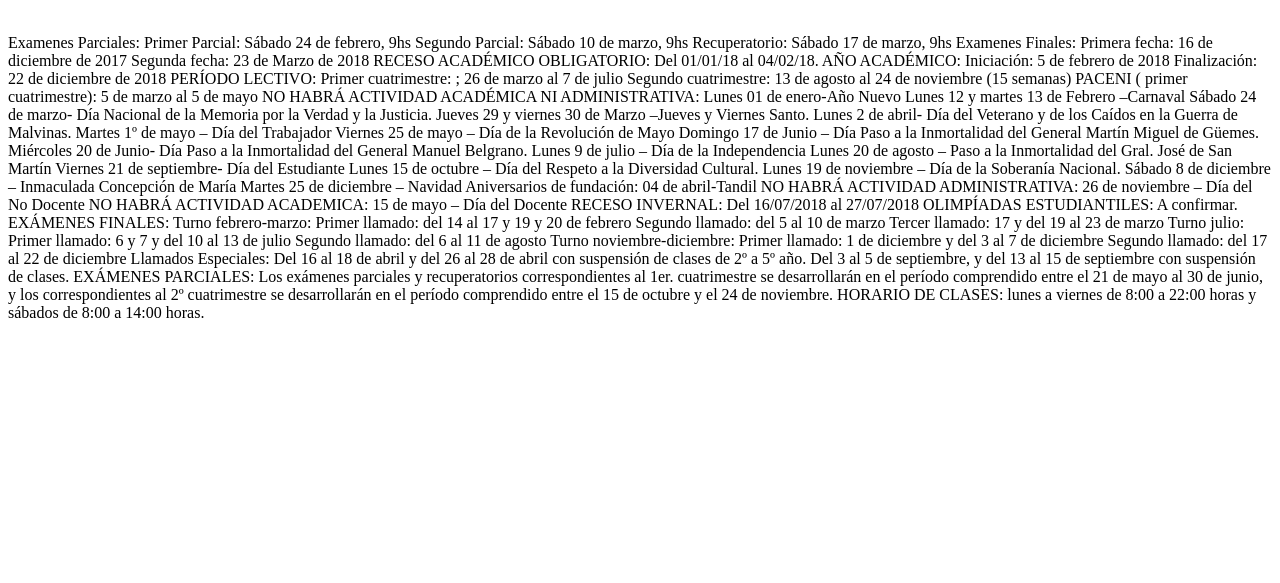
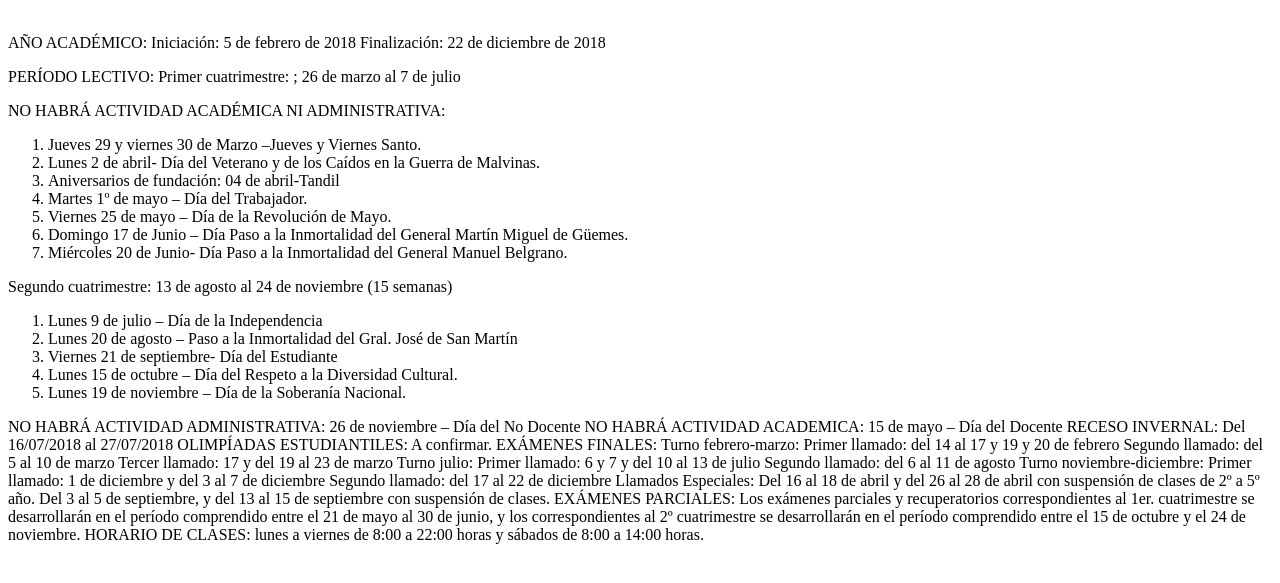
Before and after one commit to aguido92/web1-tp1, a plain HTML site: page calendario.html in a window 1280 px wide. Shown: the part 147-730 px from the top of the page. Drawn offline with Linux system fonts and the light colour scheme.

Commit message:
medio calendario, y carpeta de la parte 2

```diff
--- a/calendario.html
+++ b/calendario.html
@@ -11,45 +11,36 @@
 		<a href="index.html" id="logo"> <img src="images/exactas-wikipedia.png" alt="Logo de la página"></a>
 	</div>
 	<div class="cuerpo"></div>
-	<p>Examenes Parciales:
-
-Primer Parcial: Sábado 24 de febrero, 9hs
-Segundo Parcial: Sábado 10 de marzo, 9hs
-Recuperatorio: Sábado 17 de marzo, 9hs
- Examenes Finales:
-
-Primera fecha: 16 de diciembre de 2017
-Segunda fecha: 23 de Marzo de 2018
-RECESO ACADÉMICO OBLIGATORIO: Del 01/01/18 al 04/02/18.
-
-AÑO ACADÉMICO:
+	<p>AÑO ACADÉMICO:
 
 Iniciación: 5 de febrero de 2018
-Finalización: 22 de diciembre de 2018
-PERÍODO LECTIVO:
+Finalización: 22 de diciembre de 2018</p>
+	<p>PERÍODO LECTIVO:
 
-Primer cuatrimestre: ; 26 de marzo al 7 de julio
-Segundo cuatrimestre:  13 de agosto al 24 de noviembre (15 semanas)
-PACENI ( primer cuatrimestre): 5 de marzo al 5 de mayo
-NO HABRÁ ACTIVIDAD ACADÉMICA NI ADMINISTRATIVA:
+Primer cuatrimestre: ; 26 de marzo al 7 de julio</p>
+	<p>NO HABRÁ ACTIVIDAD ACADÉMICA NI ADMINISTRATIVA:</p>
+	<ol>
+		<li>Jueves 29 y viernes 30 de Marzo –Jueves y Viernes Santo.</li>
+		<li>Lunes 2 de abril- Día del Veterano y de los Caídos en la Guerra de Malvinas.</li>
+		<li>Aniversarios de fundación: 04 de abril-Tandil</li>
+		<li>Martes 1º de mayo – Día del Trabajador.</li>
+		<li>Viernes 25 de mayo – Día de la Revolución de Mayo.</li>
+		<li>Domingo 17 de Junio – Día Paso a la Inmortalidad del General Martín Miguel de Güemes.</li>
+		<li>Miércoles 20 de Junio- Día Paso a la Inmortalidad del General Manuel Belgrano.</li>
+	</ol>
+<!-- poner en divs, para que el segundo cuatrimestre quede a la derecha del primero -->
+	<p>Segundo cuatrimestre: 13 de agosto al 24 de noviembre (15 semanas) </p>
+	<ol>
+		<li>Lunes 9 de julio – Día de la Independencia </li>
+		<li>Lunes 20 de agosto – Paso a la Inmortalidad del Gral. José de San Martín</li>
+		<li>Viernes 21 de septiembre- Día del Estudiante</li>
+		<li>Lunes 15 de octubre – Día del Respeto a la Diversidad Cultural.</li>
+		<li>Lunes 19 de noviembre – Día de la Soberanía Nacional.</li>
+	</ol>
 
-Lunes 01 de enero-Año Nuevo
-Lunes 12 y martes 13 de Febrero –Carnaval
-Sábado 24 de marzo- Día Nacional de la Memoria por la Verdad y la Justicia.
-Jueves 29 y viernes 30 de Marzo –Jueves y Viernes Santo.
-Lunes 2 de abril- Día del Veterano y de los Caídos en la Guerra de Malvinas.
-Martes 1º de mayo – Día del Trabajador
-Viernes 25 de mayo – Día de la Revolución de Mayo
-Domingo 17 de Junio – Día Paso a la Inmortalidad del General Martín Miguel de Güemes.
-Miércoles 20 de Junio- Día Paso a la Inmortalidad del General Manuel Belgrano.
-Lunes 9 de julio – Día de la Independencia
-Lunes 20 de agosto – Paso a la Inmortalidad del Gral. José de San Martín
-Viernes 21 de septiembre- Día del Estudiante
-Lunes 15 de octubre – Día del Respeto a la Diversidad Cultural.
-Lunes 19 de noviembre – Día de la Soberanía Nacional.
-Sábado 8 de diciembre – Inmaculada Concepción de María
-Martes 25 de diciembre – Navidad
-Aniversarios de fundación: 04 de abril-Tandil
+
+
+<p>
 NO HABRÁ ACTIVIDAD ADMINISTRATIVA: 26 de noviembre – Día del No Docente
 
 NO HABRÁ ACTIVIDAD ACADEMICA: 15 de mayo – Día del Docente
```
Also changed, not shown: web1-tp1-parte2/css/style.css (added, +16 -0 lines), web1-tp1-parte2/index.html (added, +60 -0 lines), web1-tp1-parte2/js/juego.js (added, +57 -0 lines), web1-tp1-parte2/images/cartaMarcada.jpg (added), web1-tp1-parte2/images/cartaSinMarca.jpg (added).
